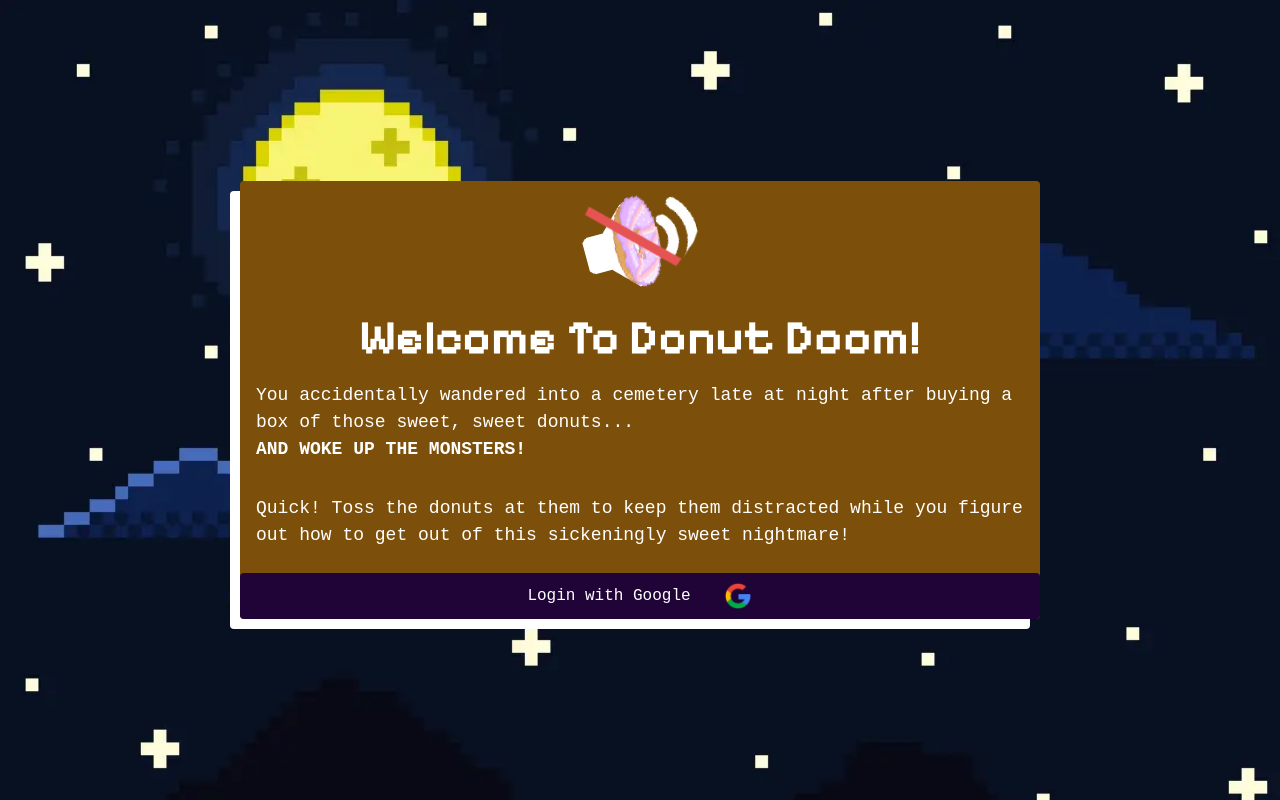
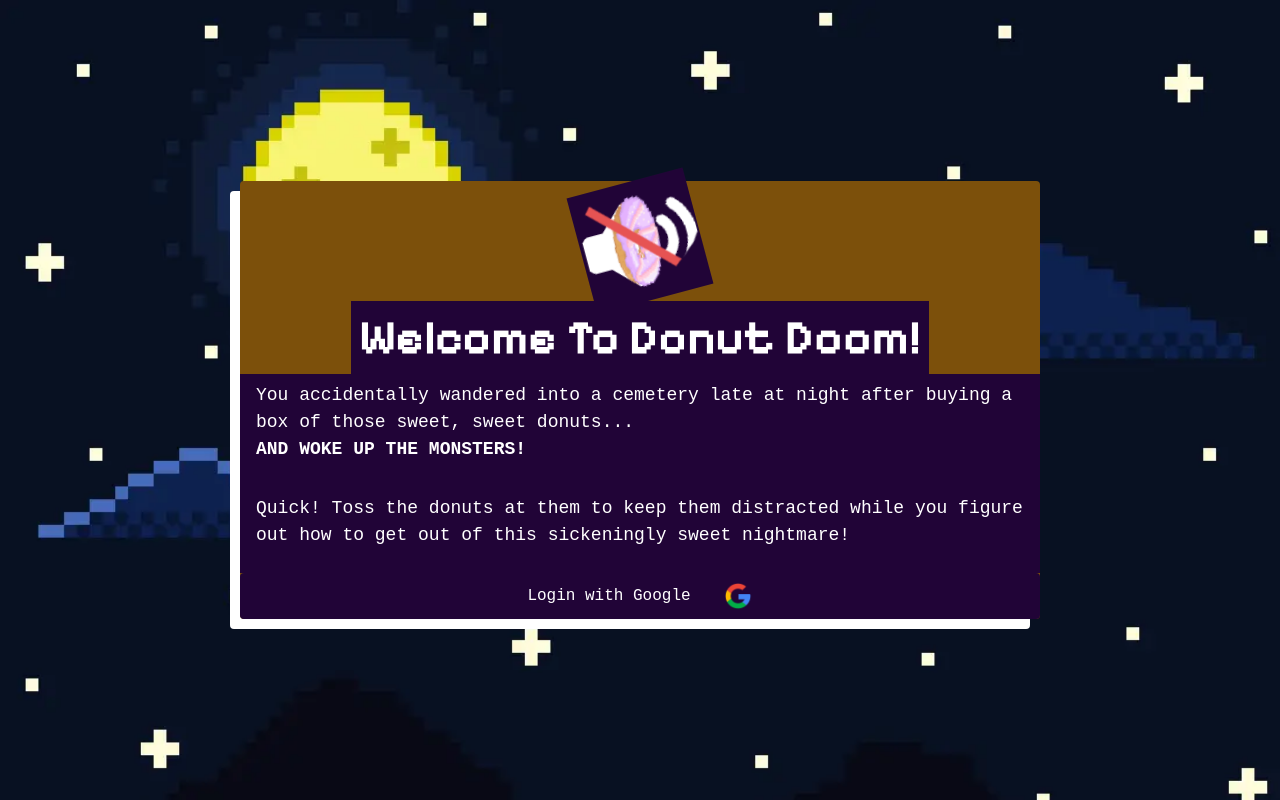
Before and after one commit to mohanamisra/donut-doom, a React (Vite) app: page / in a window 1280 px wide. Built offline with nearby package versions, Linux system fonts and the light colour scheme.

Commit message:
New background colour

```diff
--- a/src/App.css
+++ b/src/App.css
@@ -1,4 +1,5 @@
 * {
   margin: 0;
   padding: 0;
+  background: #210437;
 }
```
